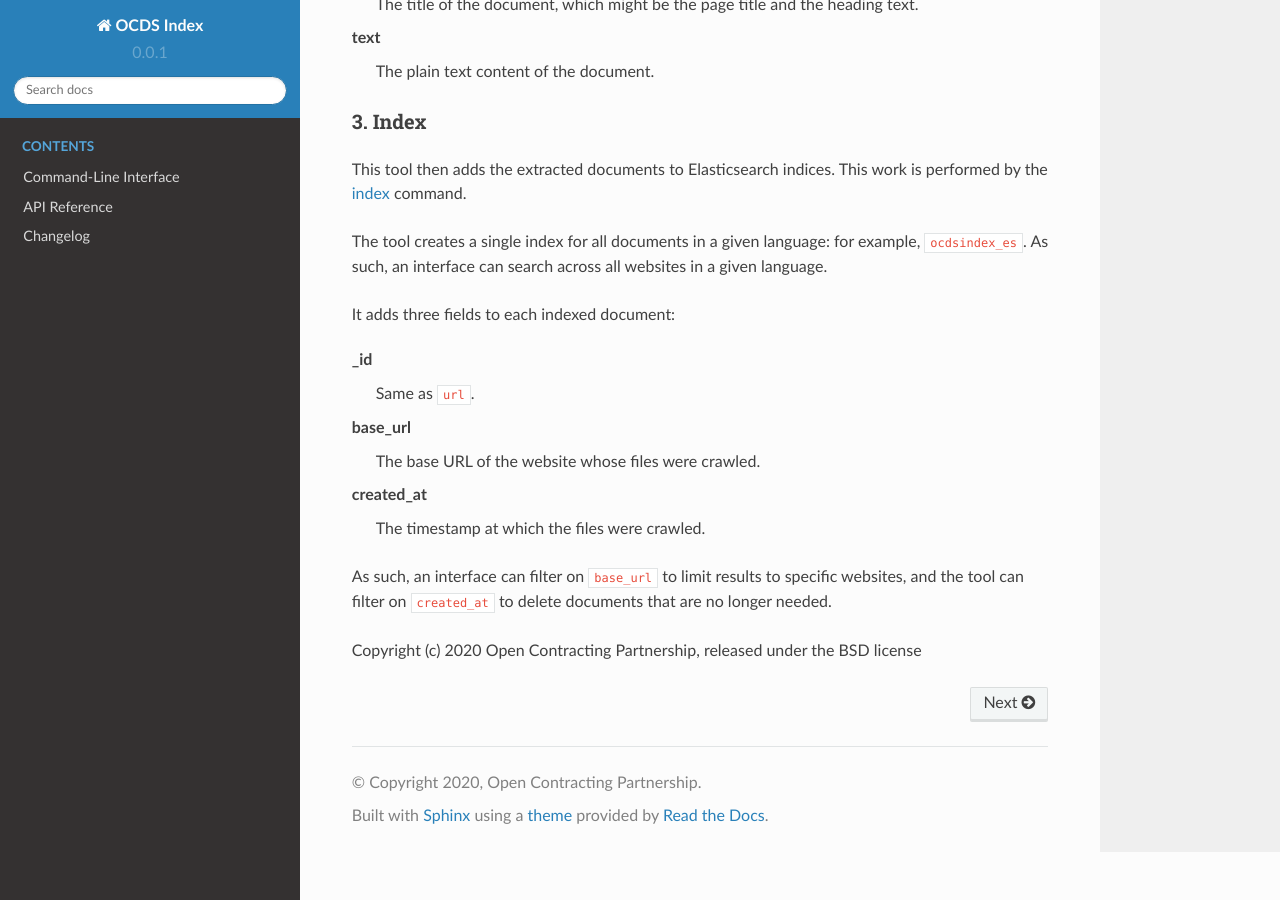
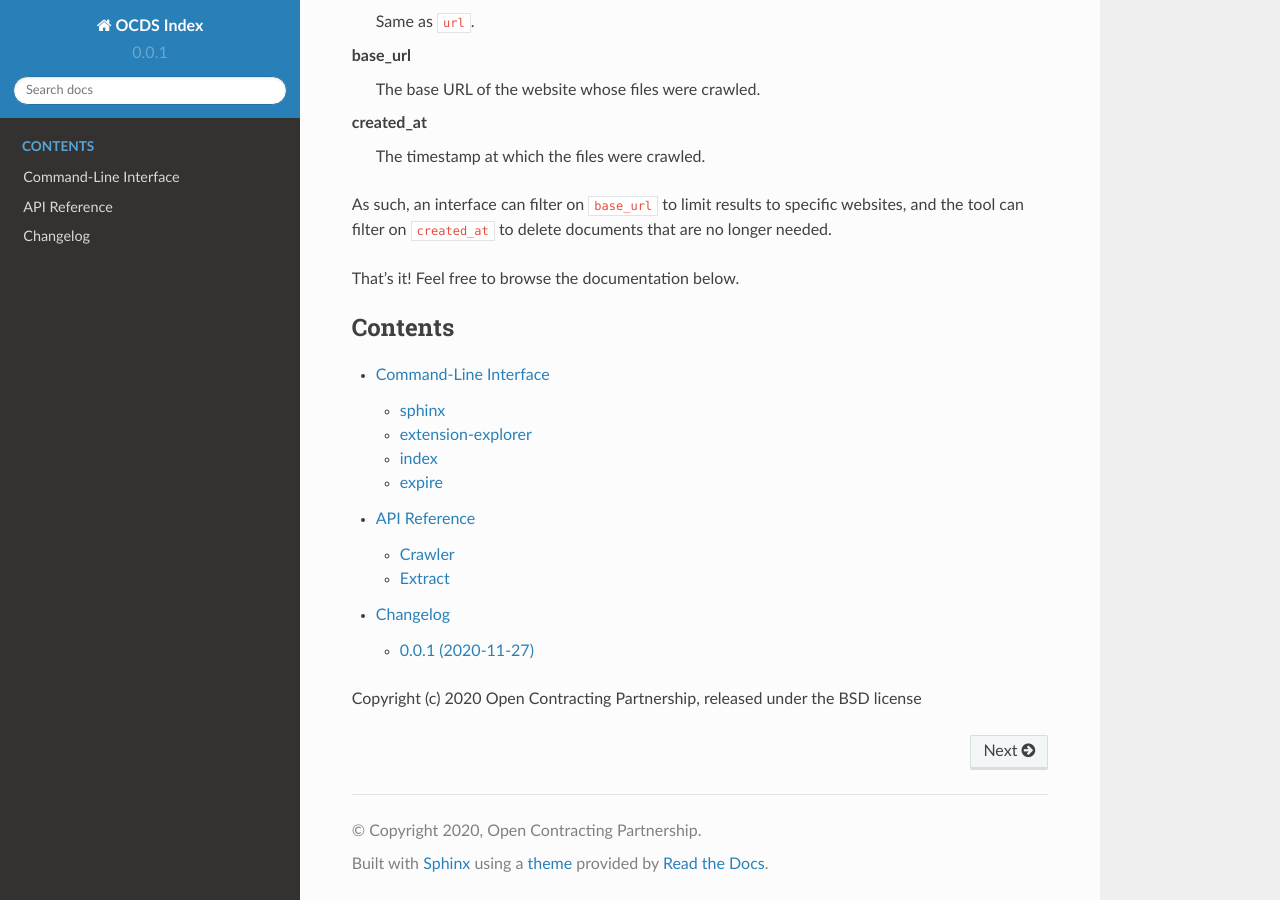
Before and after one commit to open-contracting/ocds-index, a Sphinx documentation site: the page built from docs/index.rst, in a window 1280 px wide and 900 px high, scrolled down 1947 px. Built offline with Sphinx 7.4.7 and the Read the Docs theme 2.0.0, drawn with Linux system fonts in a browser that asks for light colours; some of the changed text lies outside the part shown.

```diff
--- a/docs/cli.rst
+++ b/docs/cli.rst
@@ -98,7 +98,7 @@ Example:
 
    ocdsindex expire https://user:pass@host:9200/ --exclude-file exclude.txt
 
-Where ``excluded.txt`` contains:
+Where ``exclude.txt`` contains:
 
 .. code-block:: none
 
--- a/docs/index.rst
+++ b/docs/index.rst
@@ -88,4 +80,14 @@ created_at
 
 As such, an interface can filter on ``base_url`` to limit results to specific websites, and the tool can filter on ``created_at`` to delete documents that are no longer needed.
 
+That's it! Feel free to browse the documentation below.
+
+.. toctree::
+   :maxdepth: 2
+   :caption: Contents
+
+   cli
+   library
+   changelog
+
 Copyright (c) 2020 Open Contracting Partnership, released under the BSD license
```
Also changed, not shown: other parts of docs/index.rst (+0 -8 lines).
